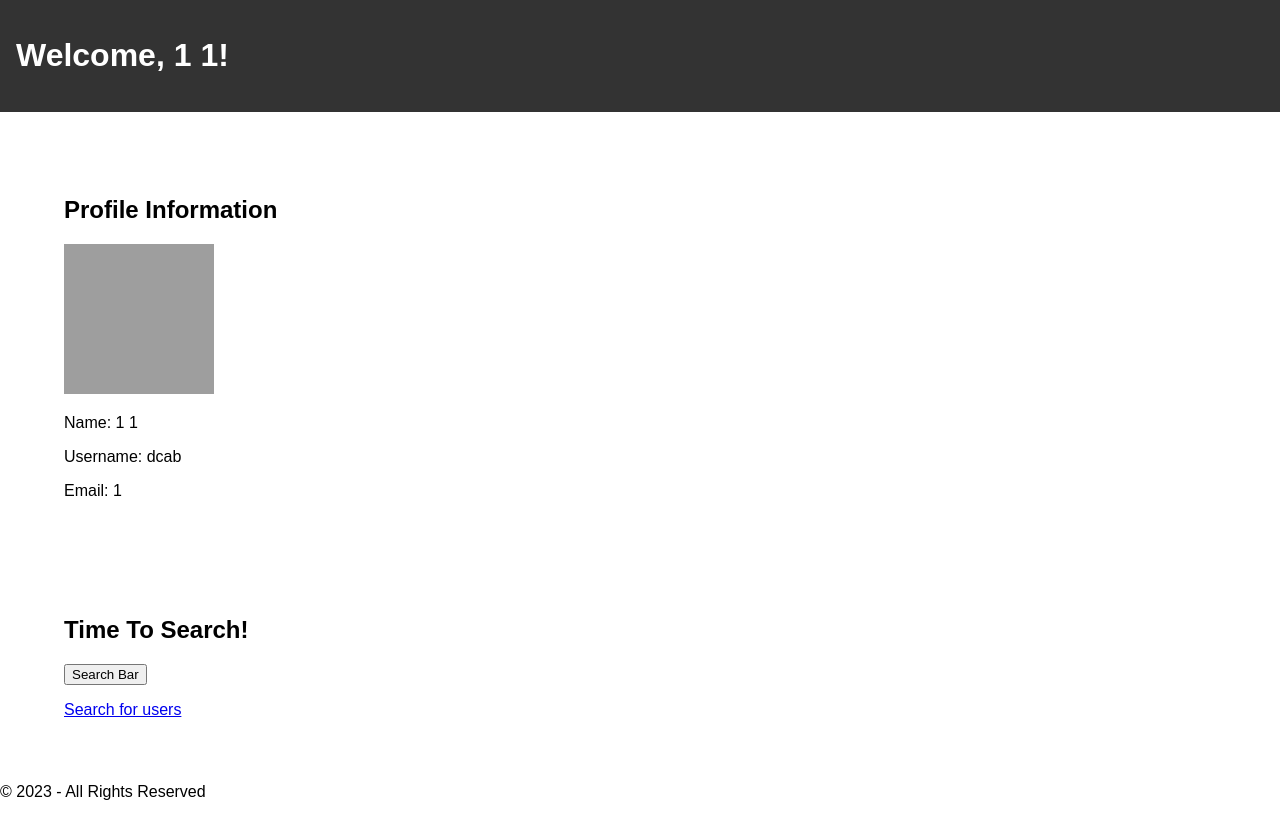
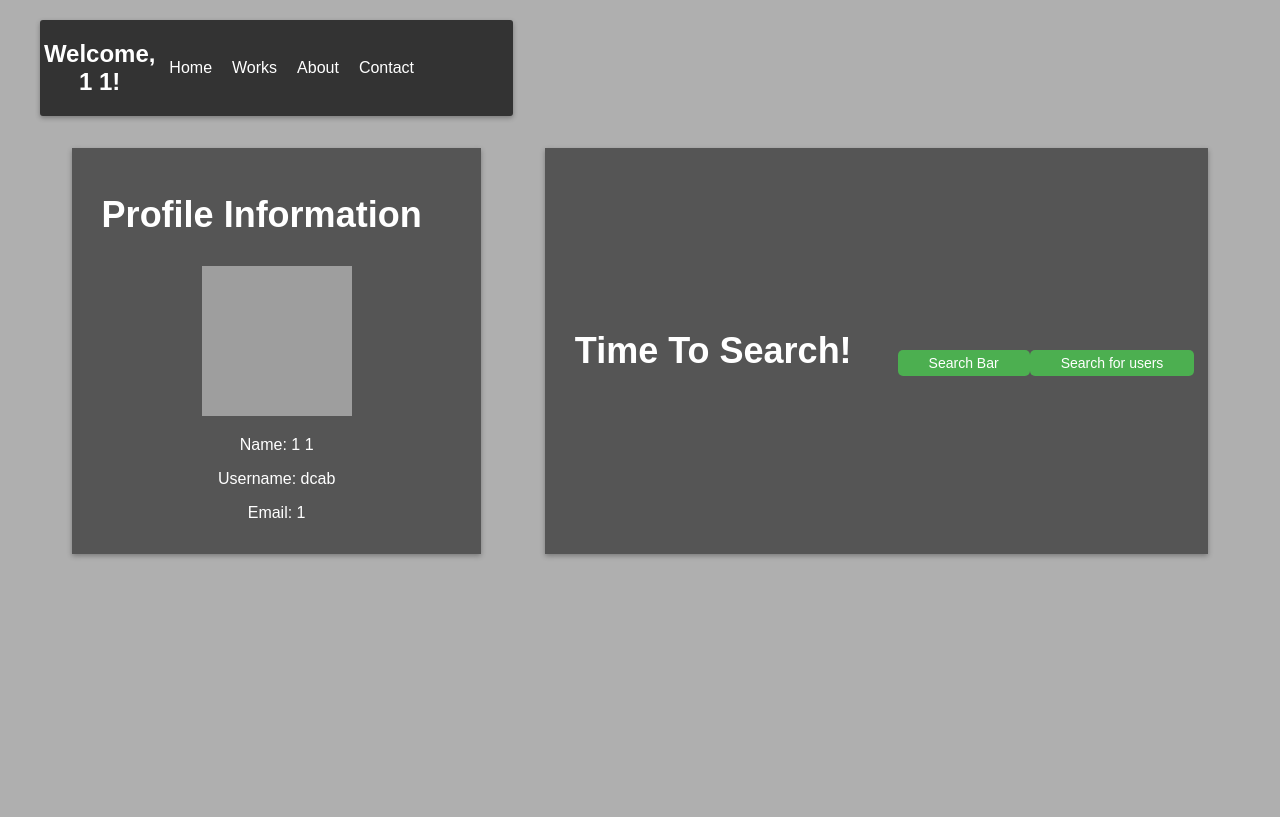
Before and after one commit to d3h1/Database_Design, a Flask app: a page that uses templates/profile.html in a window 1280 px wide. After the commit the page ends 558 px from the top, so only its background shows below. Run offline with Flask 3, Linux system fonts and the light colour scheme; some web fonts are replaced; grey boxes are pictures that could not be loaded.

Commit message:
style changes to the profile

```diff
--- a/static/profile.css
+++ b/static/profile.css
@@ -1,7 +1,7 @@
 @import url('https://fonts.googleapis.com/css?family=Muli&dispaly=swap');
 
 :root {
-  --background-main: #f5f5f5;
+  --background-main: #afafaf;
   --background-header: #333;
   --background-button: #555;
   --background-error: #f8d7da;
@@ -10,19 +10,86 @@
   --submit-color: #4CAF50;
   --form-border: #ccc;
   --error-border: #f5c6cb;
-  --error-color: #721c24;
+  --error-color: #ab2b38;
   --text-color: #fff;
 }
 
-/* Global styles */
+
 body {
   font-family: 'Muli', sans-serif;
+  overflow: hidden;
   margin: 0;
-  padding: 0;
+  background-color: var(--background-main);
+  color: var(--text-color);
 }
 
-h1, h2 {
-  font-weight: bold;
+/* Styles for the container */
+.container {
+  padding: 20px 40px;
+  display: grid;
+  border-radius: 5px;
+}
+
+/* Header styles */
+nav.active {
+  background-color: var(--background-header);
+  color: var(--text-color);
+  grid-column-start: 1;
+  grid-column-end: 2;
+  width: 100%;
+  display: flex;
+  align-items: center;
+  justify-content: center;
+  border-radius: 3px;
+  box-shadow: 0 2px 5px rgba(0,0,0,0.3);
+}
+
+nav.active ul {
+  display: flex;
+  list-style-type: none;
+  padding: 0;
+  margin: 0;
+  width: 100%
+}
+
+nav h1 {
+  text-align: center;
+}
+
+nav ul a {
+  color: var(--text-color3);
+  text-decoration: none;
+  margin: 0 10px;
+}
+
+.prof-info {
+  background-color: var(--background-button);
+  box-shadow: 0 2px 5px rgba(0,0,0,0.3);
+  grid-column-start: 1;
+  grid-column-end: 2;
+  display: flex;
+  flex-direction: column;
+  justify-content: center;
+  align-items: center;
+  text-align: center;
+}
+.search-btns {
+  background-color: var(--background-button);
+  box-shadow: 0 2px 5px rgba(0,0,0,0.3);
+  grid-column-start: 2;
+  grid-column-end: 3;
+  display: flex;
+  flex-direction: row;
+  justify-content: center;
+  align-items: center;
+  text-align: center;
+}
+
+
+h2 {
+  text-align: center;
+  margin-right: 30px;
+  font-size: 36px;
 }
 
 ul {
@@ -30,25 +97,14 @@ ul {
   padding: 0;
 }
 
-/* Header styles */
-header {
-  background-color: var(--background-header);
-  color: var(--text-color);
-  padding: 1rem;
-}
 
 /* Section styles */
 section {
   padding: 1rem;
-  margin: 3rem;
+  margin: 2rem;
 }
 
-/* Form styles */
-form {
-  display: flex;
-  flex-direction: column;
-  margin-bottom: 1rem;
-}
+
 
 label {
   margin-top: 0.5rem;
@@ -62,18 +118,28 @@ input, select, textarea {
   font-size: 1rem;
 }
 
-button[type="submit"] {
-  background-color: var(--background-header);
+.btn {
+  cursor: pointer;
+  border: 3px solid var(--submit-border);
+  border-radius: 5px;
   color: var(--text-color);
-  padding: 0.5rem;
+  background-color: var(--submit-color);
+  margin: 1rem;
+  padding: 5px 15px;
+  width: 100%;
+  font-family: inherit;
+  font-size: 14px;
+  border: 0;
   border-radius: 5px;
-  border: none;
-  cursor: pointer;
-  font-size: 1rem;
+  margin-top: 40px;
 }
 
-button[type="submit"]:hover {
+.btn:hover {
   background-color: var(--background-button);
+}
+
+.btn:active {
+  transform: scale(0.95);
 }
 
 /* Reviews styles */
--- a/templates/profile.html
+++ b/templates/profile.html
@@ -11,10 +11,21 @@
     />
   </head>
   <body>
-    <header>
+
+    <div class="container">
+      <nav class="active">
         <h1>Welcome, {{name}}!</h1>
-    </header>
-    <section>
+
+        <ul>
+          <li><a href="#">Home</a></li>
+          <li><a href="#">Works</a></li>
+          <li><a href="#">About</a></li>
+          <li><a href="#">Contact</a></li>
+        </ul>
+
+      </nav>
+
+      <section class="prof-info">
         <h2>Profile Information</h2>
         <div class="profile-info">
           <img
@@ -29,18 +40,18 @@
           <p>Email: {{email}}</p>
         </div>
       </section>
-    <section>
+
+      <section class="search-btns">
+
         <h2>Time To Search!</h2>
-      <form>
-        <a href="{{ url_for('searchbar') }}"
-          ><button type="button">Search Bar</button></a
-        >
-      </form>
-      <a href="{{ url_for('searchusers') }}">Search for users</a>
+        <div class="form-control">
+          <a href="{{ url_for('searchbar') }}"><button class="btn button1" type="button">Search Bar</button></a>
+        </div>
+        <div class="form-control">
+          <a href="{{ url_for('searchusers') }}"><button class="btn button2">Search for users</button></a>
+        </div>
+
       </section>
-
-    <footer>
-      <p>&copy; 2023 - All Rights Reserved</p>
-    </footer>
+    </div>
   </body>
 </html>
```
Also changed, not shown: phase1.sqlite. Lines whose indentation alone changed are shown as unchanged.
